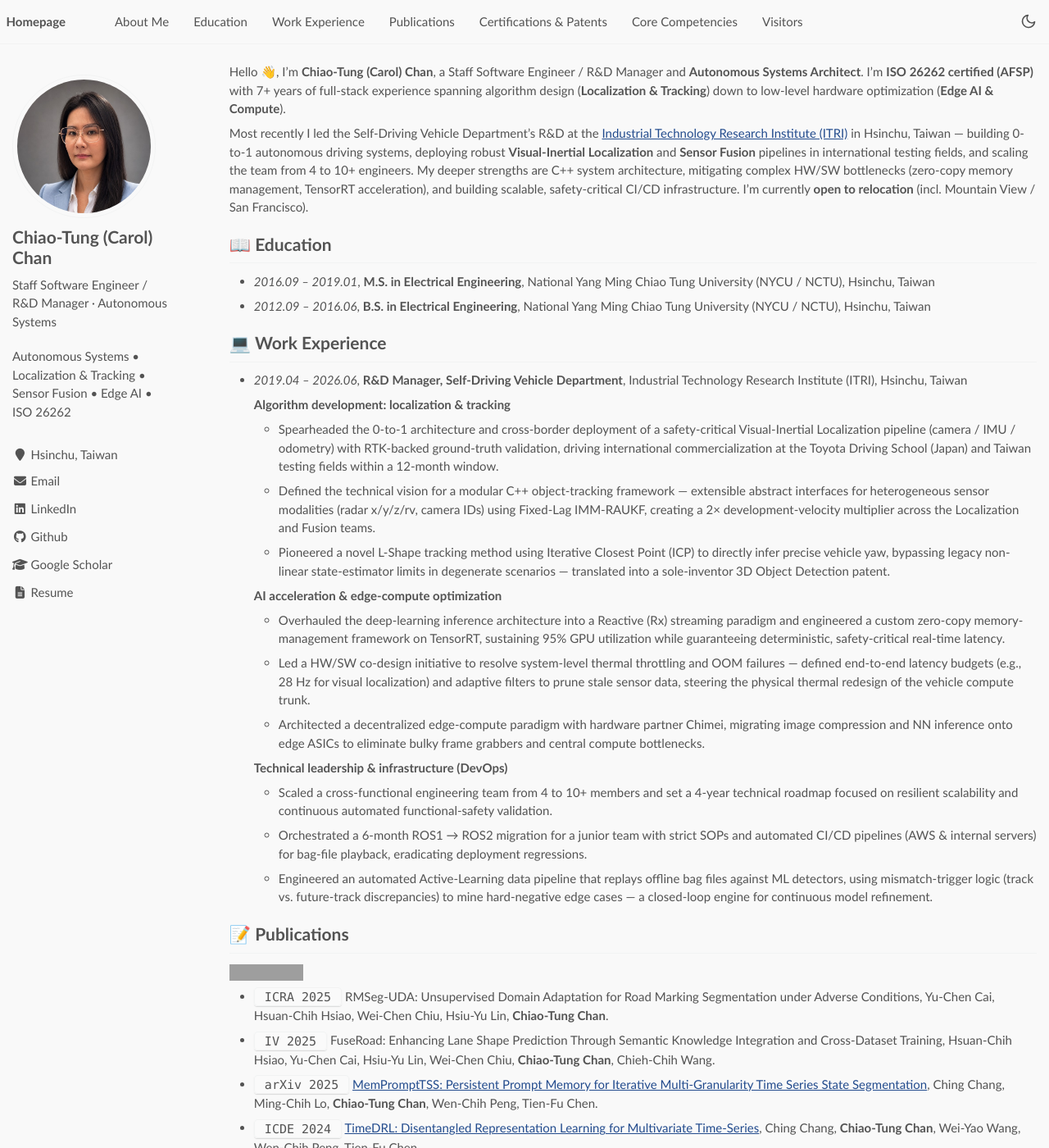
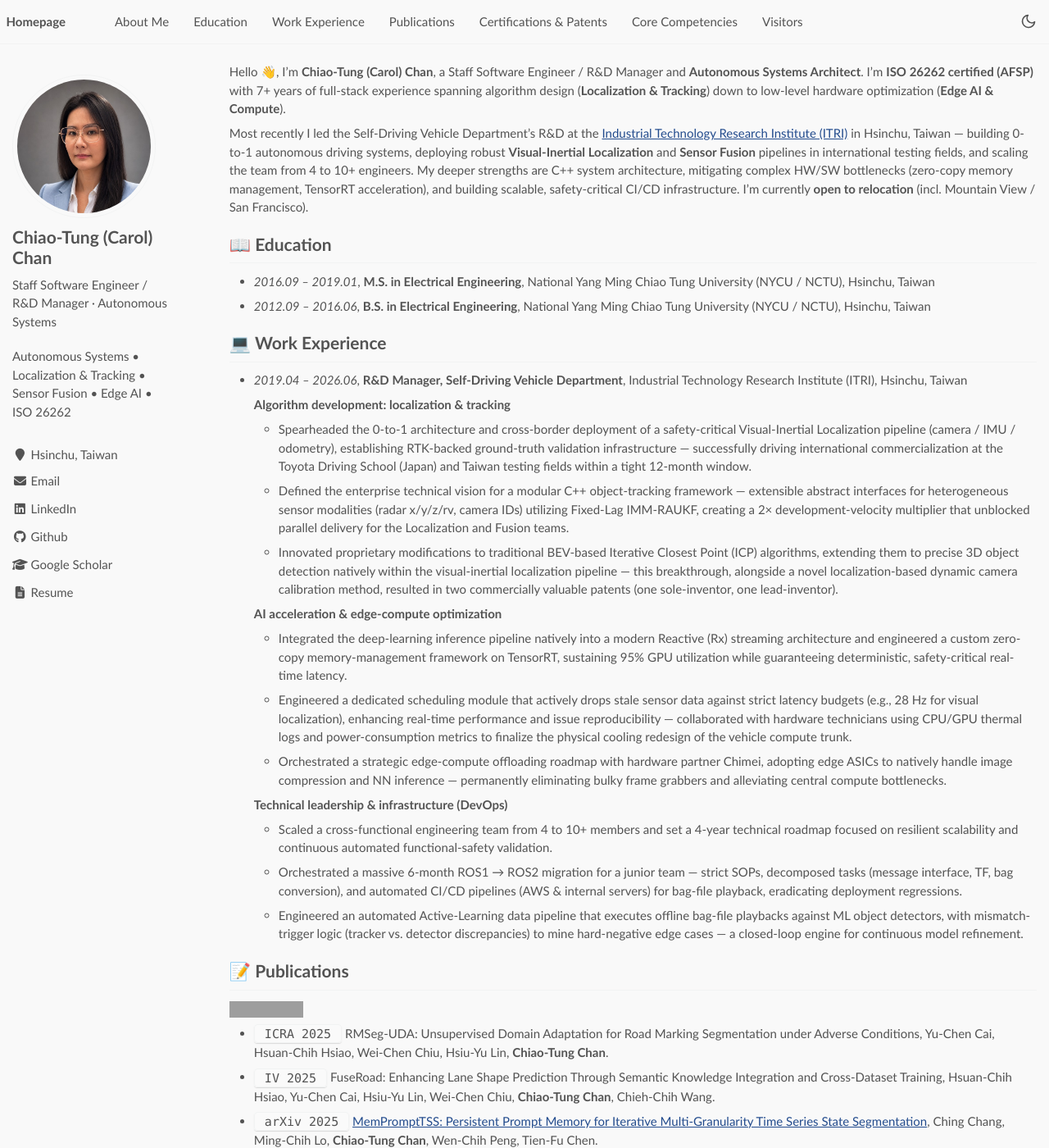
Before and after one commit to carolct/carolct.github.io, a Jekyll site: the page built from _pages/about.md, in a window 1280 px wide and 1400 px high. Shown: the whole window at 82% size. Built offline with Jekyll 4.4.1, drawn with Linux system fonts in a browser that asks for light colours; grey boxes are pictures that could not be loaded.

Commit message:
Rewrite ITRI experience section with updated bullet content
Updated all three subsections on both the resume and the website:
ICP bullet now covers BEV-based 3D detection and the two resulting
patents, the thermal/scheduling bullet now describes the dedicated
scheduling module and hardware collaboration, and the Active-Learning
bullet uses tracker-vs-detector mismatch wording. Kept the Fixed-Lag
IMM-RAUKF term from the previous revision.

Co-Authored-By: Claude Fable 5 <noreply@anthropic.com>

```diff
--- a/_pages/about.md
+++ b/_pages/about.md
@@ -31,19 +31,19 @@ Most recently I led the Self-Driving Vehicle Department's R&D at the [Industrial
 - *2019.04 – 2026.06*, **R&D Manager, Self-Driving Vehicle Department**, Industrial Technology Research Institute (ITRI), Hsinchu, Taiwan
 
   **Algorithm development: localization & tracking**
-  - Spearheaded the 0-to-1 architecture and cross-border deployment of a safety-critical Visual-Inertial Localization pipeline (camera / IMU / odometry) with RTK-backed ground-truth validation, driving international commercialization at the Toyota Driving School (Japan) and Taiwan testing fields within a 12-month window.
-  - Defined the technical vision for a modular C++ object-tracking framework — extensible abstract interfaces for heterogeneous sensor modalities (radar x/y/z/rv, camera IDs) using Fixed-Lag IMM-RAUKF, creating a 2× development-velocity multiplier across the Localization and Fusion teams.
-  - Pioneered a novel L-Shape tracking method using Iterative Closest Point (ICP) to directly infer precise vehicle yaw, bypassing legacy non-linear state-estimator limits in degenerate scenarios — translated into a sole-inventor 3D Object Detection patent.
+  - Spearheaded the 0-to-1 architecture and cross-border deployment of a safety-critical Visual-Inertial Localization pipeline (camera / IMU / odometry), establishing RTK-backed ground-truth validation infrastructure — successfully driving international commercialization at the Toyota Driving School (Japan) and Taiwan testing fields within a tight 12-month window.
+  - Defined the enterprise technical vision for a modular C++ object-tracking framework — extensible abstract interfaces for heterogeneous sensor modalities (radar x/y/z/rv, camera IDs) utilizing Fixed-Lag IMM-RAUKF, creating a 2× development-velocity multiplier that unblocked parallel delivery for the Localization and Fusion teams.
+  - Innovated proprietary modifications to traditional BEV-based Iterative Closest Point (ICP) algorithms, extending them to precise 3D object detection natively within the visual-inertial localization pipeline — this breakthrough, alongside a novel localization-based dynamic camera calibration method, resulted in two commercially valuable patents (one sole-inventor, one lead-inventor).
 
   **AI acceleration & edge-compute optimization**
-  - Overhauled the deep-learning inference architecture into a Reactive (Rx) streaming paradigm and engineered a custom zero-copy memory-management framework on TensorRT, sustaining 95% GPU utilization while guaranteeing deterministic, safety-critical real-time latency.
-  - Led a HW/SW co-design initiative to resolve system-level thermal throttling and OOM failures — defined end-to-end latency budgets (e.g., 28 Hz for visual localization) and adaptive filters to prune stale sensor data, steering the physical thermal redesign of the vehicle compute trunk.
-  - Architected a decentralized edge-compute paradigm with hardware partner Chimei, migrating image compression and NN inference onto edge ASICs to eliminate bulky frame grabbers and central compute bottlenecks.
+  - Integrated the deep-learning inference pipeline natively into a modern Reactive (Rx) streaming architecture and engineered a custom zero-copy memory-management framework on TensorRT, sustaining 95% GPU utilization while guaranteeing deterministic, safety-critical real-time latency.
+  - Engineered a dedicated scheduling module that actively drops stale sensor data against strict latency budgets (e.g., 28 Hz for visual localization), enhancing real-time performance and issue reproducibility — collaborated with hardware technicians using CPU/GPU thermal logs and power-consumption metrics to finalize the physical cooling redesign of the vehicle compute trunk.
+  - Orchestrated a strategic edge-compute offloading roadmap with hardware partner Chimei, adopting edge ASICs to natively handle image compression and NN inference — permanently eliminating bulky frame grabbers and alleviating central compute bottlenecks.
 
   **Technical leadership & infrastructure (DevOps)**
   - Scaled a cross-functional engineering team from 4 to 10+ members and set a 4-year technical roadmap focused on resilient scalability and continuous automated functional-safety validation.
-  - Orchestrated a 6-month ROS1 → ROS2 migration for a junior team with strict SOPs and automated CI/CD pipelines (AWS & internal servers) for bag-file playback, eradicating deployment regressions.
-  - Engineered an automated Active-Learning data pipeline that replays offline bag files against ML detectors, using mismatch-trigger logic (track vs. future-track discrepancies) to mine hard-negative edge cases — a closed-loop engine for continuous model refinement.
+  - Orchestrated a massive 6-month ROS1 → ROS2 migration for a junior team — strict SOPs, decomposed tasks (message interface, TF, bag conversion), and automated CI/CD pipelines (AWS & internal servers) for bag-file playback, eradicating deployment regressions.
+  - Engineered an automated Active-Learning data pipeline that executes offline bag-file playbacks against ML object detectors, with mismatch-trigger logic (tracker vs. detector discrepancies) to mine hard-negative edge cases — a closed-loop engine for continuous model refinement.
 
 # 📝 Publications
 
```
Also changed, not shown: 1 other file.
